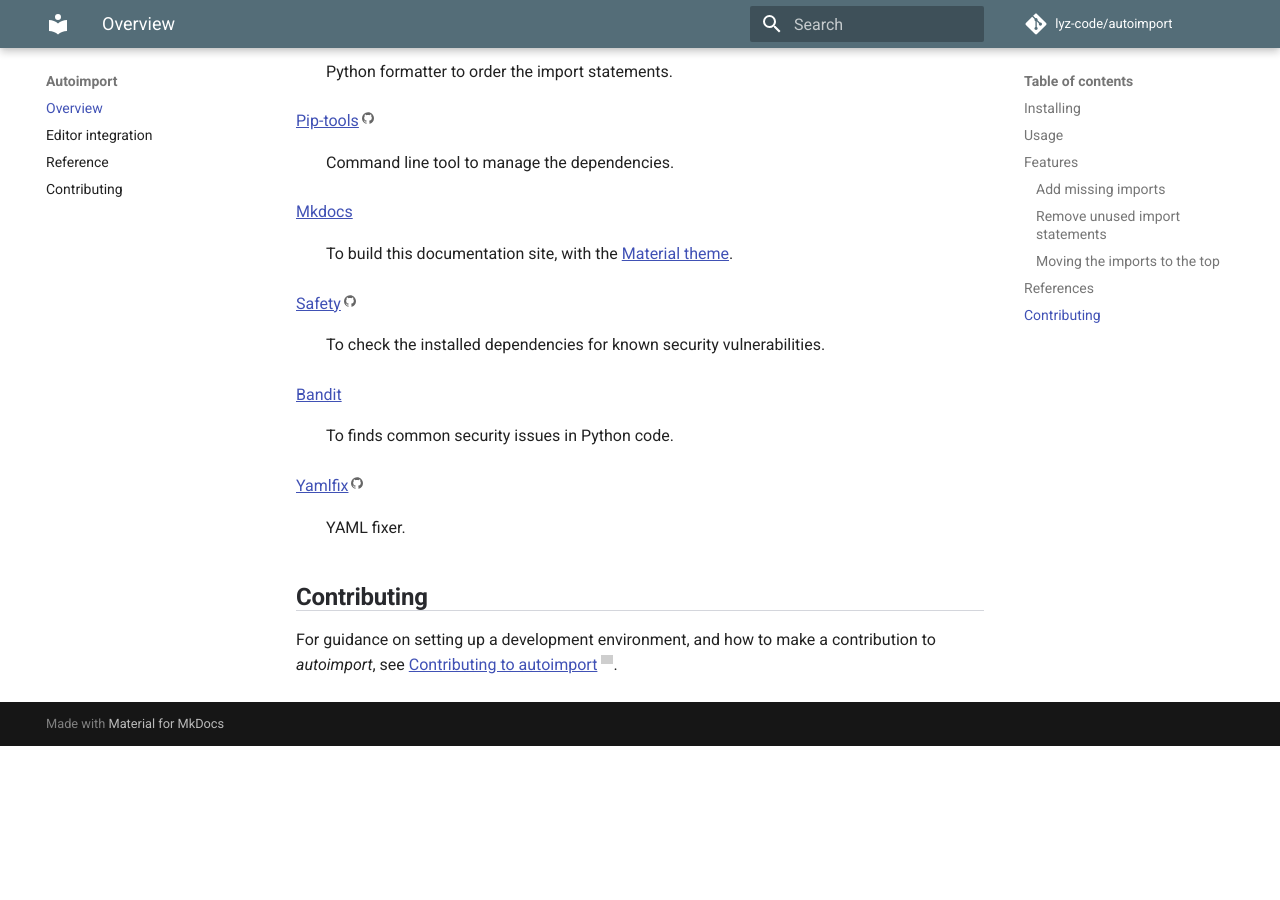
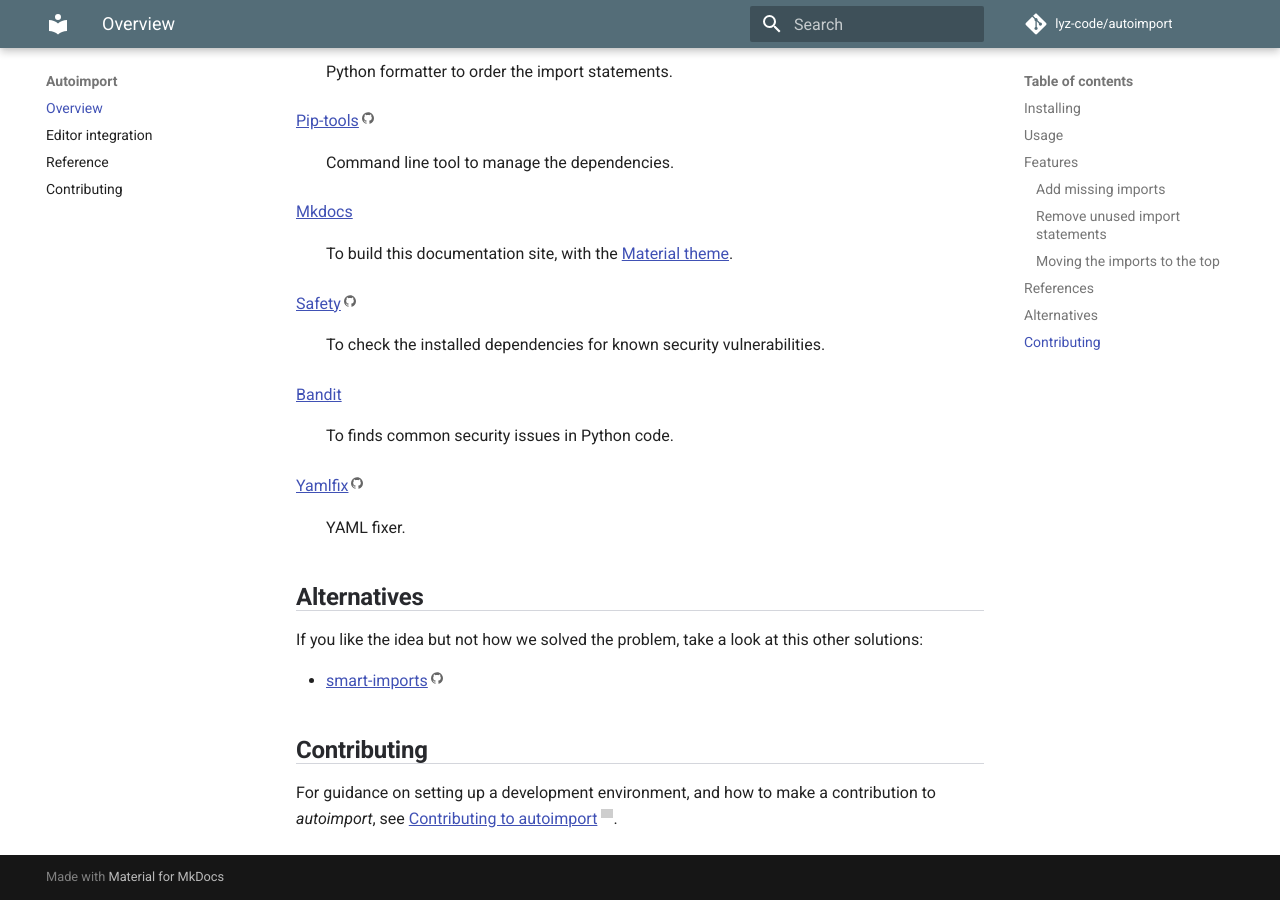
Before and after one commit to lyz-code/autoimport, an MkDocs documentation site: the page built from docs/index.md, in a window 1280 px wide and 900 px high, scrolled down 3724 px. Built offline with MkDocs 1.6.1 and Material for MkDocs 9.7.7, drawn with Linux system fonts in a browser that asks for light colours; comment, search, counter and statistics services are not loaded; before the commit the page ends 4470 px from its top, so only the background shows below that; grey boxes are pictures that could not be loaded.

Commit message:
docs: feature smart-imports as an alternative

```diff
--- a/docs/index.md
+++ b/docs/index.md
@@ -189,6 +189,13 @@
 [Yamlfix](https://github.com/lyz-code/yamlfix)
 : YAML fixer.
 
+# Alternatives
+
+If you like the idea but not how we solved the problem, take a look at this
+other solutions:
+
+* [smart-imports](https://github.com/Tiendil/smart-imports)
+
 # Contributing
 
 For guidance on setting up a development environment, and how to make
```
